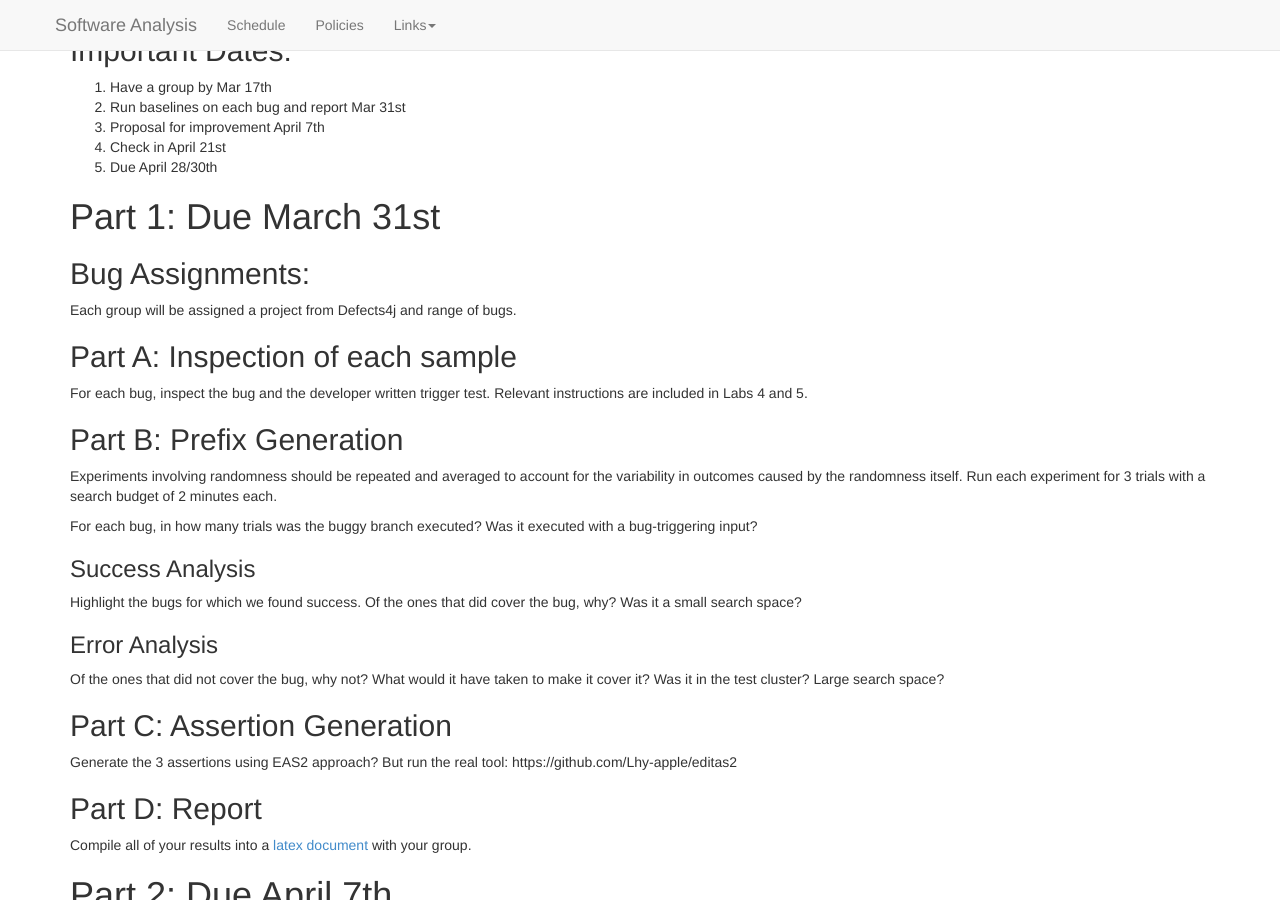
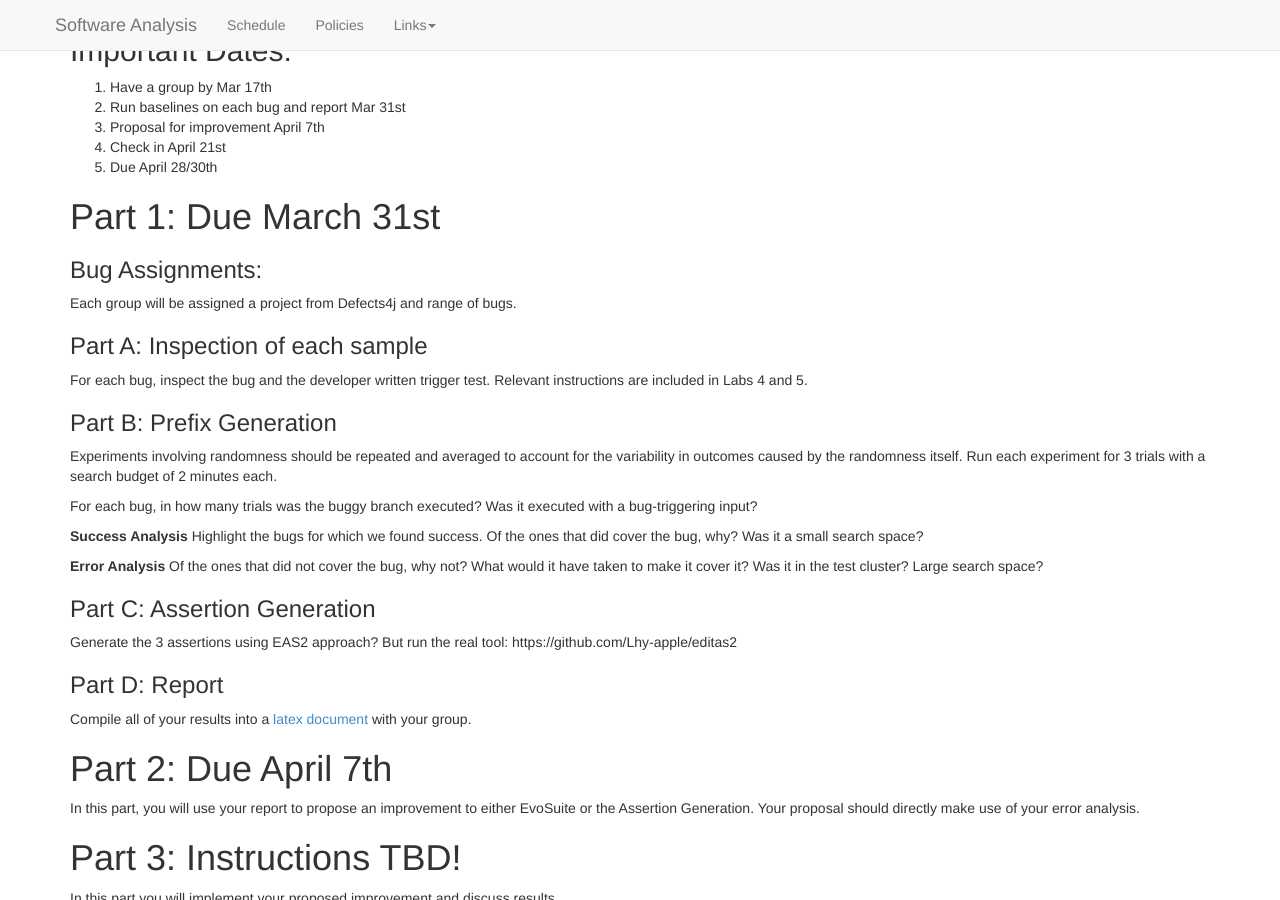
Before and after one commit to bmc-cs-software-analysis/383, a Jekyll site: the page built from project/Project.md, in a window 1280 px wide and 900 px high, scrolled down 548 px. Built offline with Jekyll 4.4.1, drawn with Linux system fonts in a browser that asks for light colours; nearby versions of some CDN libraries.

Commit message:
refactoring

```diff
--- a/project/Project.md
+++ b/project/Project.md
@@ -77,31 +77,31 @@ In this project, you will....
 
 # Part 1: Due March 31st
 
-## Bug Assignments:
+### Bug Assignments:
 
 Each group will be assigned a project from Defects4j and range of bugs.
 
-## Part A: Inspection of each sample
+### Part A: Inspection of each sample
 
 For each bug, inspect the bug and the developer written trigger test. Relevant instructions are included in Labs 4 and 5.
 
-## Part B: Prefix Generation
+### Part B: Prefix Generation
 
 Experiments involving randomness should be repeated and averaged to account for the variability in outcomes caused by the randomness itself. Run each experiment for 3 trials with a search budget of 2 minutes each.
 
 For each bug, in how many trials was the buggy branch executed? Was it executed with a bug-triggering input?
 
-### Success Analysis
+**Success Analysis**
 Highlight the bugs for which we found success. Of the ones that did cover the bug, why? Was it a small search space?
 
-### Error Analysis
+**Error Analysis**
 Of the ones that did not cover the bug, why not? What would it have taken to make it cover it? Was it in the test cluster? Large search space?
 
-## Part C: Assertion Generation
+### Part C: Assertion Generation
 Generate the 3 assertions using EAS2 approach? But run the real tool:
 https://github.com/Lhy-apple/editas2
 
-## Part D: Report
+### Part D: Report
 Compile all of your results into a [latex document](https://www.overleaf.com/read/skgqsjtdprhz#2b546f) with your group.
 
 
```
